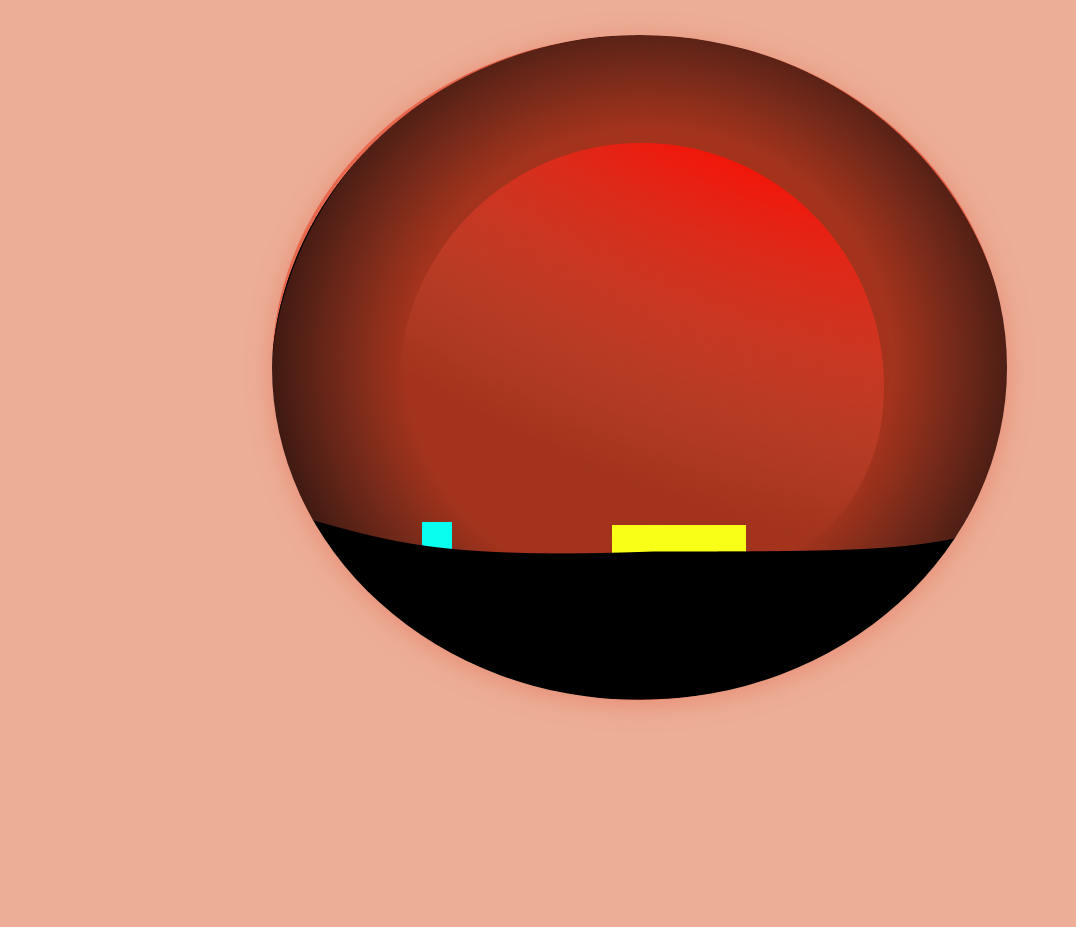
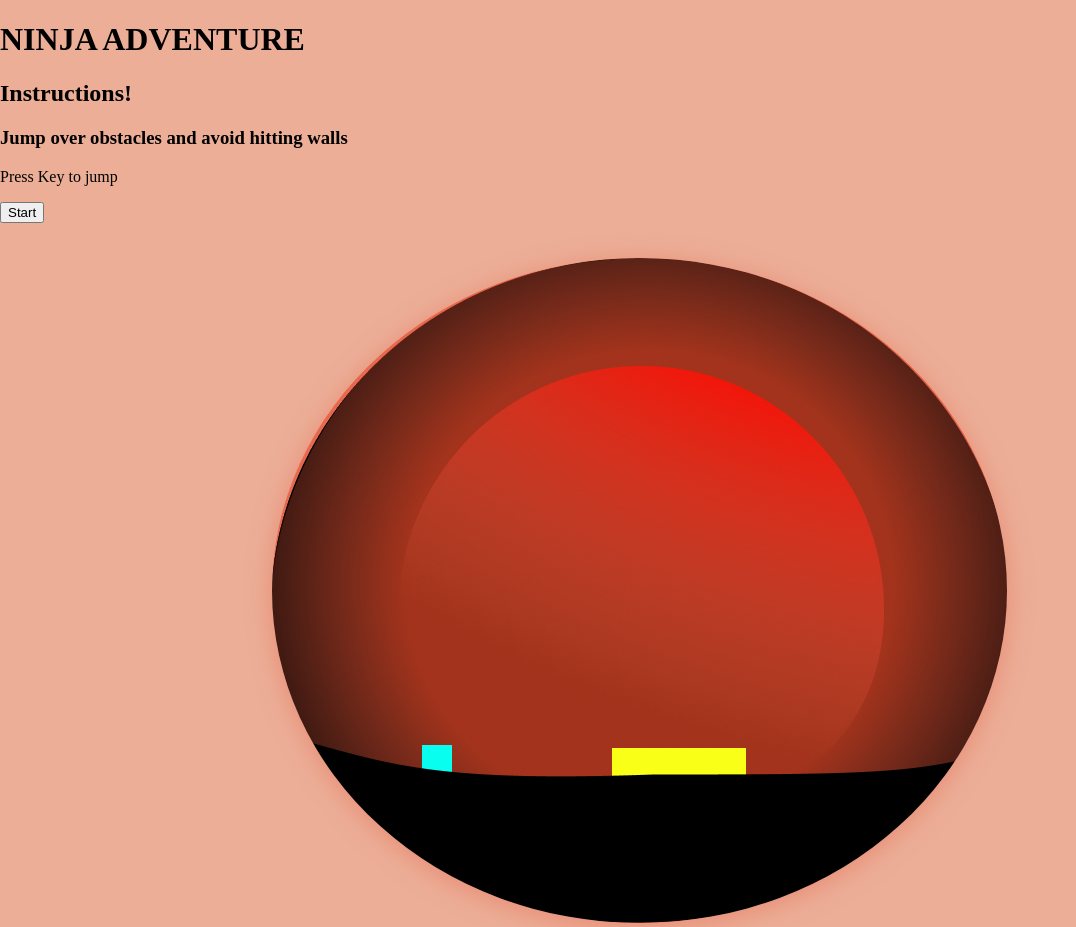
Before and after one commit to humberto1212/ninja-adventure, a plain HTML site: page index.html in a window 1280 px wide. Shown: the whole page, without its empty margins (0-1076 px from the left). Before the commit the page ends 800 px from the top, so only its background shows below. Drawn offline with Linux system fonts and the light colour scheme.

Commit message:
add start page

```diff
--- a/index.html
+++ b/index.html
@@ -9,6 +9,23 @@
 </head>
 <body>
     <!-- Start Page-->
+
+    <main id="start-page">
+
+        <div>
+            <h1 class="game-title">NINJA ADVENTURE</h1>
+        </div>
+        <div>
+            <h2 class="instruction">Instructions!</h2>
+        </div>
+        <div>
+            <h3 class="explanation">Jump over obstacles and avoid hitting walls</h3>
+            <p class="press-key">Press Key to jump</p>
+        </div>
+
+        <button id="start-btn">Start</button>
+
+    </main>
 
     <!--Game Page-->
     <main id="game-page">
```
